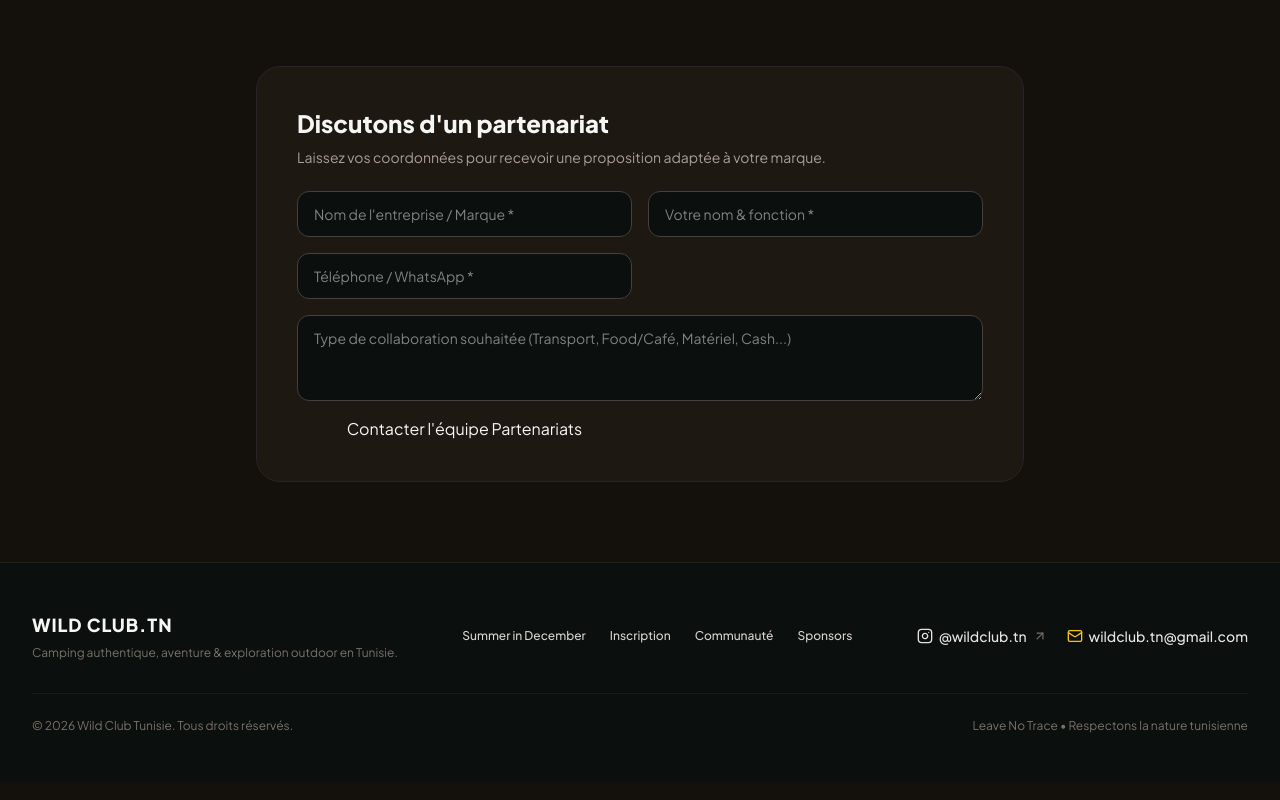
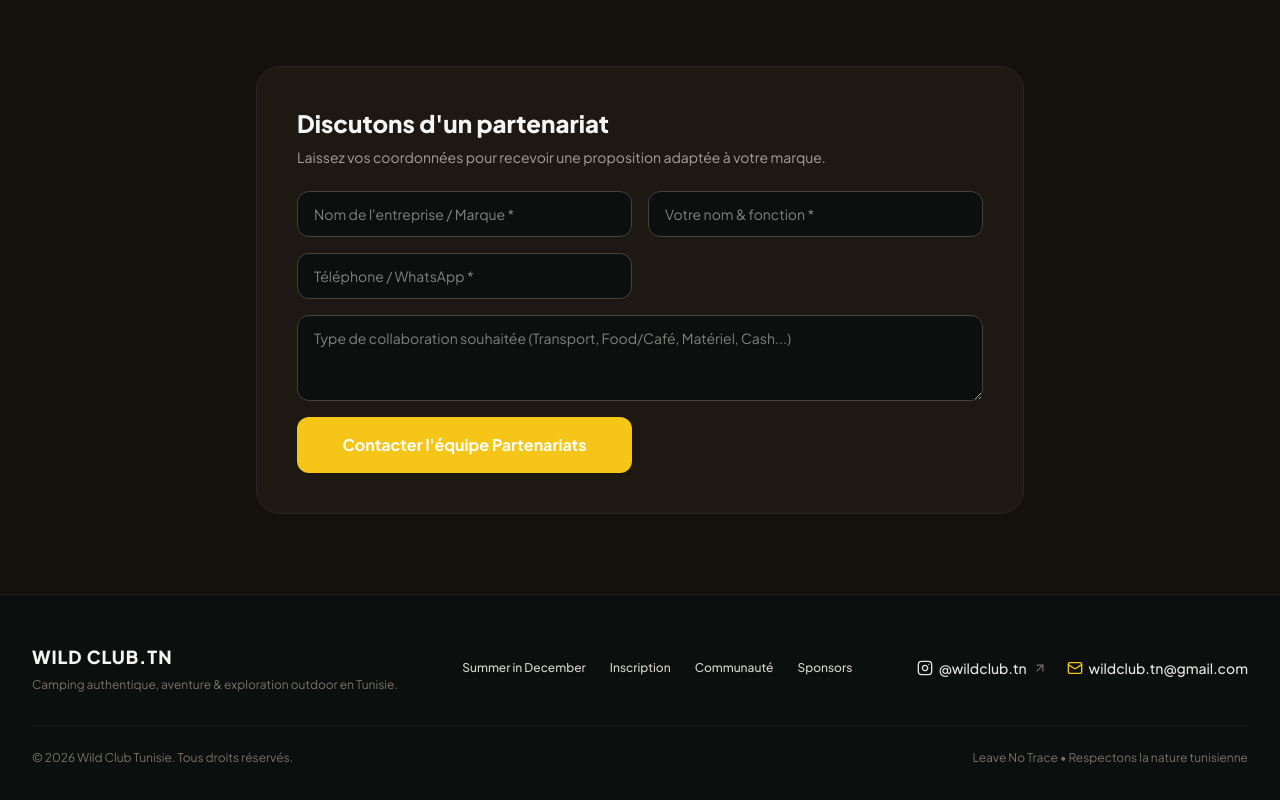
Before and after one commit to TunirDigitalServices/wildclub, a Next.js app: page / in a window 1280 px wide. Shown: the part 3657-4457 px from the top of the page. Built offline with nearby package versions, Linux system fonts and the light colour scheme.

Commit message:
boutton sumbit sponsor

```diff
--- a/components/SponsorsSection.tsx
+++ b/components/SponsorsSection.tsx
@@ -269,7 +269,12 @@ export default function SponsorsSection() {
                 }
                 className="sm:col-span-2 bg-[#0B0F0D] border border-stone-700 rounded-xl px-4 py-3 text-sm focus:outline-none focus:border-#F5C518"
               />
-              <button>Contacter l'équipe Partenariats</button>
+              <button
+                type="submit"
+                className="w-full bg-[#F5C518] hover:bg-orange-600 text-white font-bold py-4 rounded-xl transition flex items-center justify-center gap-2 cursor-pointer"
+              >
+                Contacter l'équipe Partenariats
+              </button>
             </form>
           )}
         </div>
```
